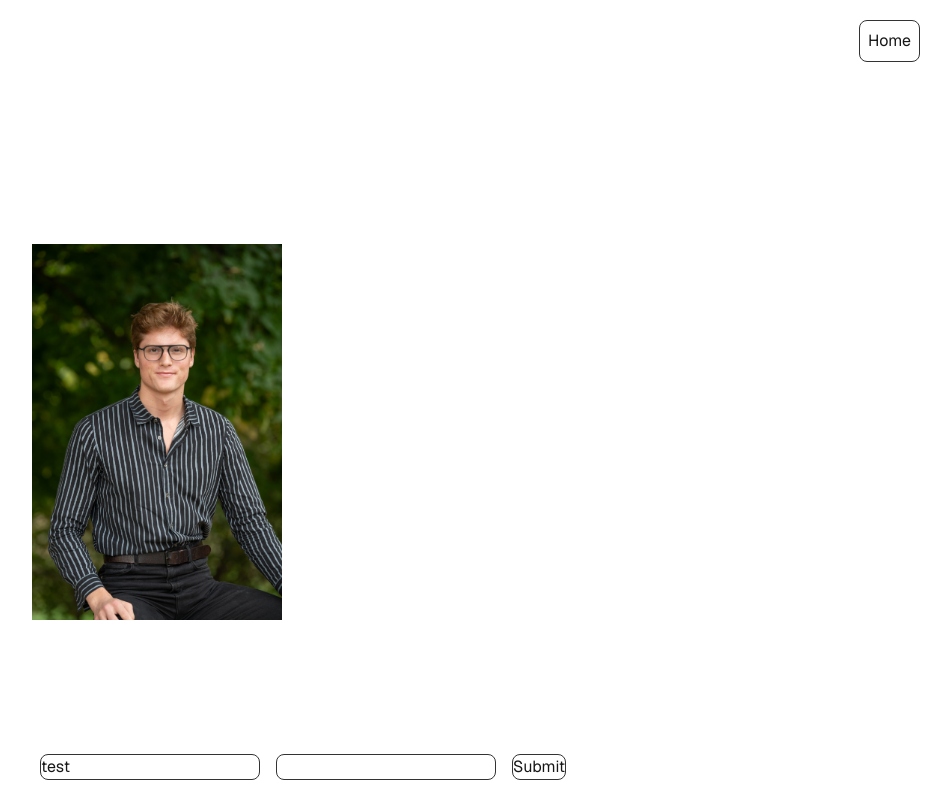
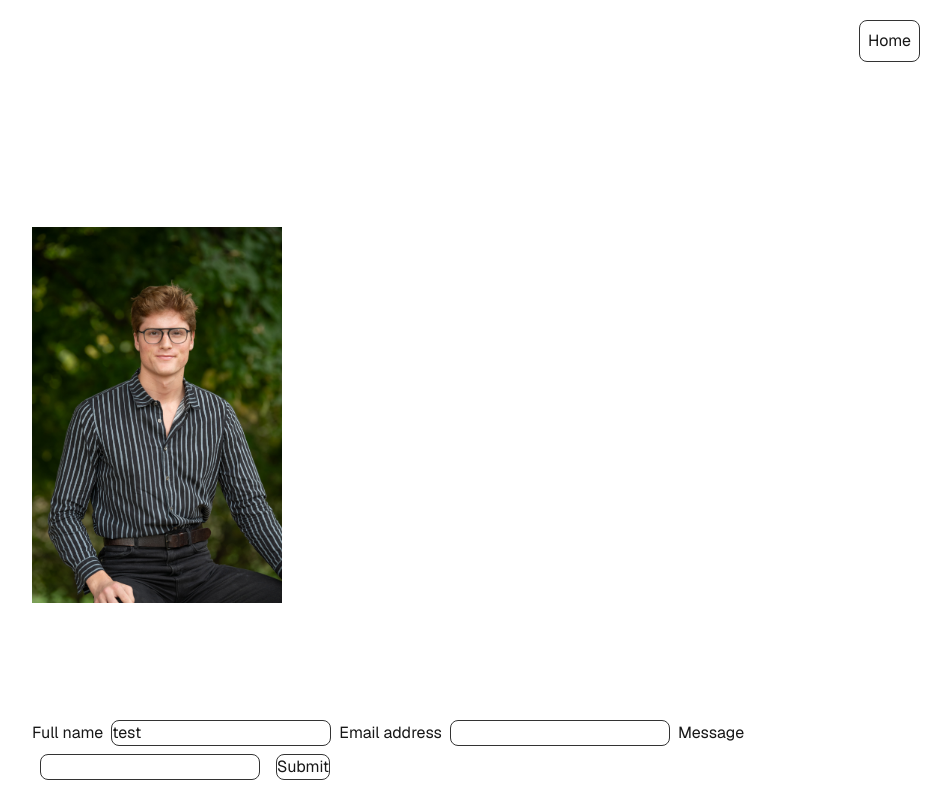
Before and after one commit to joeylukner/website-jlukner, a Next.js app: page /contact in a window 1280 px wide. Shown: the whole page, without its empty margins (160-1111 px from the left). Built offline with nearby package versions, Linux system fonts and the light colour scheme.

Commit message:
Added input fields

```diff
--- a/app/contact/page.tsx
+++ b/app/contact/page.tsx
@@ -4,8 +4,9 @@ import Link from "next/link";
 import { useForm, SubmitHandler } from "react-hook-form";
 
 type Inputs = {
-  example: string;
-  exampleRequired: string;
+  fullName: string;
+  emailAddress: string;
+  message: string;
 };
 
 export default function Contact() {
@@ -17,7 +18,7 @@ export default function Contact() {
   } = useForm<Inputs>();
   const onSubmit: SubmitHandler<Inputs> = (data) => console.log(data);
 
-  console.log(watch("example")); // watch input value by passing the name of it
+  console.log(watch("fullName")); // watch input value by passing the name of it
 
   return (
     <div className="flex flex-col min-h-screen items-center justify-center bg-zinc-50 font-sans dark:bg-black">
@@ -29,16 +30,30 @@ export default function Contact() {
         </div>
         <Image src="/headshot.JPG" alt="headshot" width={250} height={250} />
         <form onSubmit={handleSubmit(onSubmit)}>
+          <label>
+            Full name
             <input
               className="form-standard"
               defaultValue="test"
-            {...register("example")}
+              {...register("fullName")}
             />
+          </label>
+          <label>
+            Email address
             <input
               className="form-standard"
-            {...register("exampleRequired", { required: true })}
+              {...register("emailAddress", { required: true })}
             />
-          {errors.exampleRequired && <span>This field is required</span>}
+          </label>
+          <label>
+            Message{" "}
+            <input
+              className="form-standard"
+              {...register("message", { required: true })}
+            />
+          </label>
+
+          {errors.message && <span>This field is required</span>}
           <input className="form-standard" type="submit" />
         </form>
       </div>
```
Lines whose indentation alone changed are shown as unchanged.
